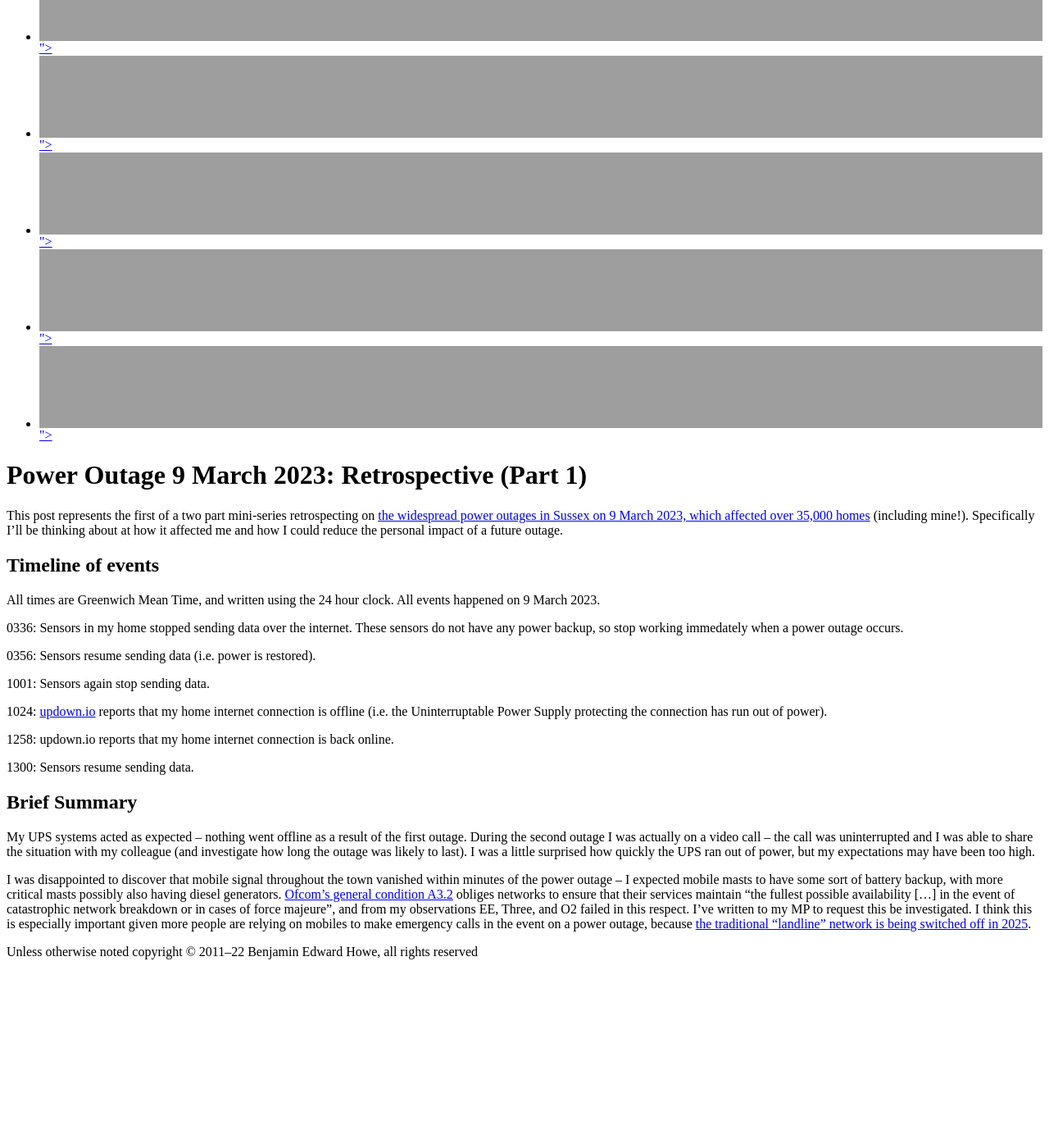
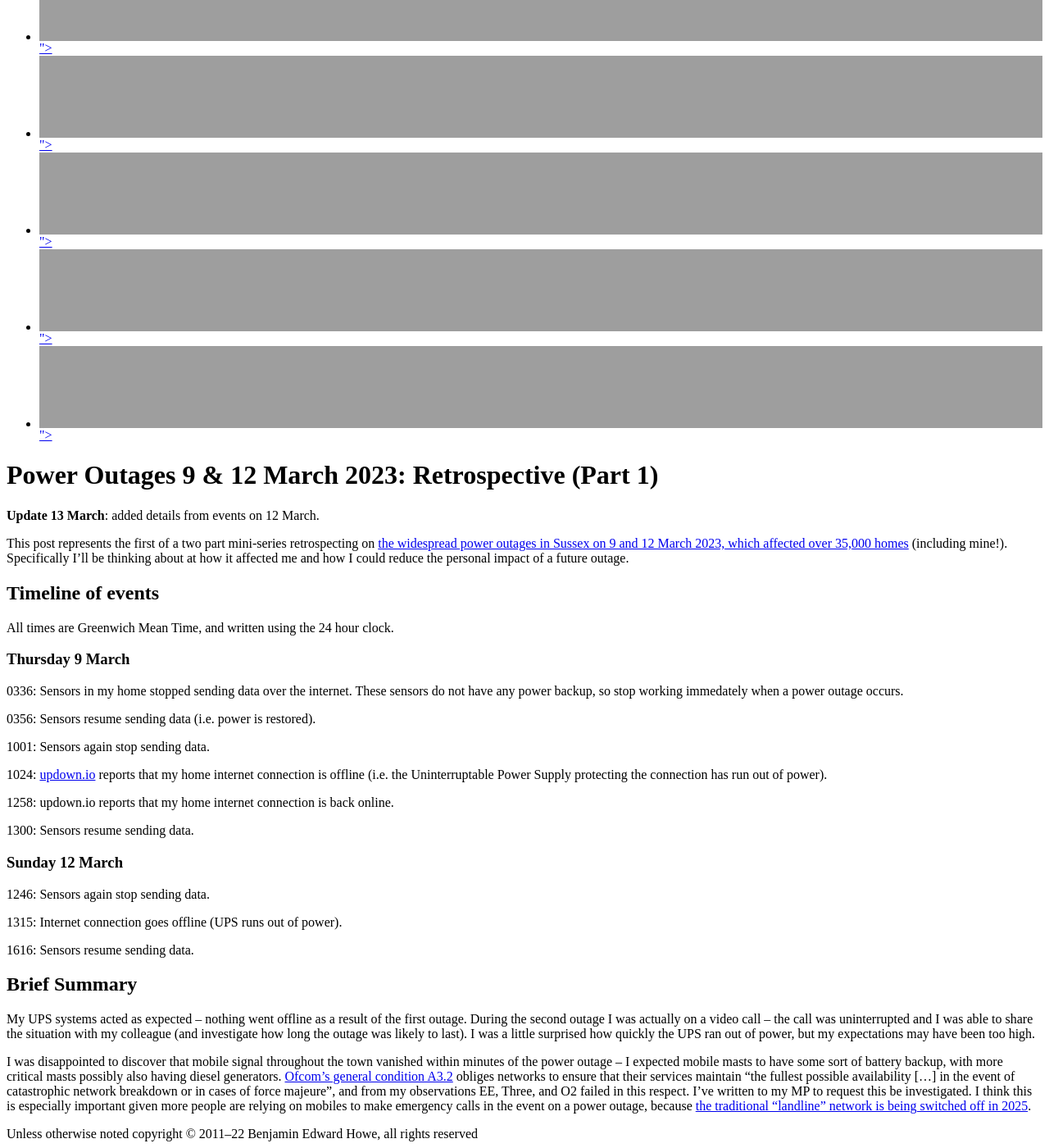
Before and after one commit to BenjaminEHowe/beh.uk, a Jekyll site: the page built from _posts/2023-03-10-power-outage-retro-part-1.md, in a window 1280 px wide and 1400 px high, scrolled down 380 px. Shown: the whole window at 82% size. Built offline with Jekyll 4.4.1, drawn with Linux system fonts in a browser that asks for light colours; before the commit the page ends 1558 px from its top, so only the background shows below that.

Commit message:
Updated blog post for 12 March

```diff
--- a/_posts/2023-03-10-power-outage-retro-part-1.md
+++ b/_posts/2023-03-10-power-outage-retro-part-1.md
@@ -1,15 +1,19 @@
 ---
 layout: default
-title: "Power Outage 9 March 2023: Retrospective (Part 1)"
+title: "Power Outages 9 & 12 March 2023: Retrospective (Part 1)"
 categories: networking
 ---
 
-This post represents the first of a two part mini-series retrospecting on [the widespread power outages in Sussex on 9 March 2023, which affected over 35,000 homes](https://www.theargus.co.uk/news/23375679.outages-fixed-sussex-following-power-cuts/) (including mine!).
+**Update 13 March**: added details from events on 12 March.
+
+This post represents the first of a two part mini-series retrospecting on [the widespread power outages in Sussex on 9 and 12 March 2023, which affected over 35,000 homes](https://www.bbc.co.uk/news/uk-england-sussex-64933050) (including mine!).
 Specifically I'll be thinking about at how it affected me and how I could reduce the personal impact of a future outage.
 
 ## Timeline of events
 
-All times are Greenwich Mean Time, and written using the 24 hour clock. All events happened on 9 March 2023.
+All times are Greenwich Mean Time, and written using the 24 hour clock.
+
+### Thursday 9 March
 
 0336: Sensors in my home stopped sending data over the internet. These sensors do not have any power backup, so stop working immedately when a power outage occurs.
 
@@ -23,6 +27,14 @@ All times are Greenwich Mean Time, and written using the 24 hour clock. All even
 
 1300: Sensors resume sending data.
 
+### Sunday 12 March
+
+1246: Sensors again stop sending data.
+
+1315: Internet connection goes offline (UPS runs out of power).
+
+1616: Sensors resume sending data.
+
 ## Brief Summary
 
 My UPS systems acted as expected -- nothing went offline as a result of the first outage.
```
